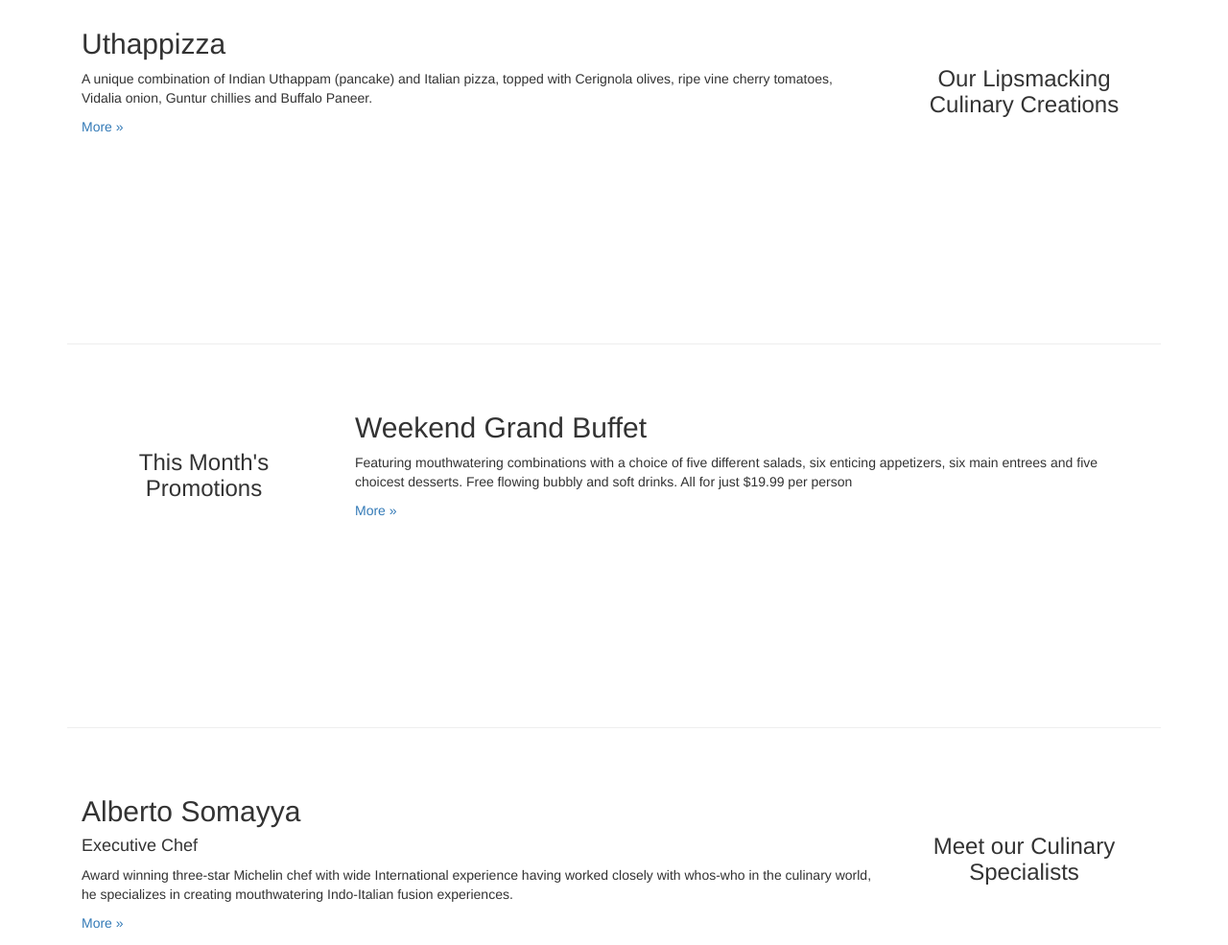
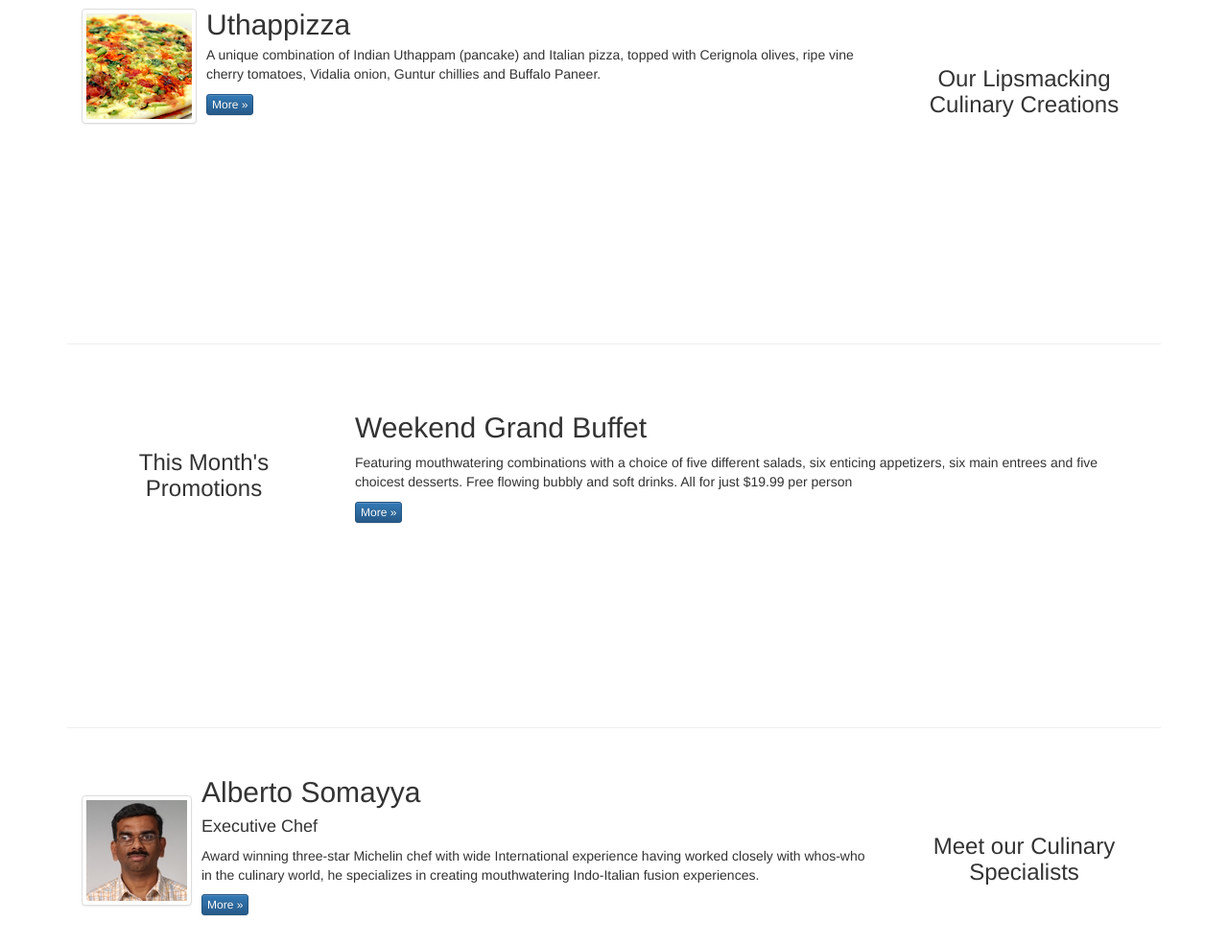
Before and after one commit to StudentRik/courseBootstrap, a plain HTML site: page index.html in a window 1280 px wide. Shown: the part 500-1485 px from the top of the page at 96% size. Drawn offline with nearby package versions, Linux system fonts and the light colour scheme.

Commit message:
added media object to index

```diff
--- a/index.html
+++ b/index.html
@@ -34,14 +34,18 @@
                 <span class="icon-bar"></span>
                 <span class="icon-bar"></span>
             </button>
-            <a href="index.html" class="navbar-brand">Ristorante Con Fusion</a>
+            <a href="index.html" class="navbar-brand"><img src="img/logo.png" height="30" width="41" alt=""></a>
         </div>
         <div id="navbar" class="navbar-collapse collapse">
             <ul class="nav navbar-nav">
-                <li class="active"><a href="index.html"><span class="glyphicon glyphicon-home" aria-hidden="true"></span> Home</a></li>
-                <li><a href="aboutus.html"> <span class="glyphicon glyphicon-info-sign" aria-hidden="true"></span> About</a></li>
+                <li class="active"><a href="index.html"><span class="glyphicon glyphicon-home"
+                                                              aria-hidden="true"></span> Home</a></li>
+                <li><a href="aboutus.html"> <span class="glyphicon glyphicon-info-sign" aria-hidden="true"></span> About</a>
+                </li>
                 <li class="dropdown">
-                    <a href="#" class="dropdown-toggle" data-toggle="dropdown" role="button" aria-haspopup="true" aria-expanded="false"><span class="glyphicon glyphicon-list-alt"></span> Menu <span class="caret"></span></a>
+                    <a href="#" class="dropdown-toggle" data-toggle="dropdown" role="button" aria-haspopup="true"
+                       aria-expanded="false"><span class="glyphicon glyphicon-list-alt"></span> Menu <span
+                            class="caret"></span></a>
                     <ul class="dropdown-menu">
                         <li><a href="#">Appetizers</a></li>
                         <li><a href="#">Main Courses</a></li>
@@ -72,7 +76,9 @@
                 <p>We take inspiration from the World's best cuisines, and create a unique fusion experience. Our
                     lipsmacking creations will tickle your culinary senses!</p>
             </div>
-            <div class="col-xs-12 col-sm-4">
+            <div class="col-xs-12 col-sm-2">
+                <p style="padding: 20px;"></p>
+                <img src="img/logo.png" alt="" class="img-responsive">
             </div>
         </div>
     </div>
@@ -86,12 +92,23 @@
             <h3 align=center>Our Lipsmacking Culinary Creations</h3>
         </div>
         <div class="col-xs-12 col-sm-9 col-sm-pull-3">
-            <h2>Uthappizza</h2>
+            <div class="media">
+                <div class="media-left media-middle">
+                    <a href="#">
+                        <img class="media-object img-thumbnail" src="img/uthappizza.png" alt="Uthappizza">
+                    </a>
+                </div>
+                <div class="media-body">
+                    <h2 class="media-heading">Uthappizza</h2>
 
-            <p>A unique combination of Indian Uthappam (pancake) and Italian pizza, topped with Cerignola olives, ripe
-                vine cherry tomatoes, Vidalia onion, Guntur chillies and Buffalo Paneer.</p>
+                    <p>A unique combination of Indian Uthappam (pancake) and Italian pizza, topped with Cerignola
+                        olives,
+                        ripe
+                        vine cherry tomatoes, Vidalia onion, Guntur chillies and Buffalo Paneer.</p>
 
-            <p><a href="#">More &raquo;</a></p>
+                    <p><a class="btn btn-primary btn-xs" href="#">More &raquo;</a></p>
+                </div>
+            </div>
         </div>
     </div>
 
@@ -109,7 +126,7 @@
                 main entrees and five choicest desserts. Free flowing bubbly and soft drinks. All for just $19.99 per
                 person </p>
 
-            <p><a href="#">More &raquo;</a></p>
+            <p><a class="btn btn-primary btn-xs" href="#">More &raquo;</a></p>
         </div>
     </div>
 
@@ -120,14 +137,24 @@
             <h3 align=center>Meet our Culinary Specialists</h3>
         </div>
         <div class="col-xs-12 col-sm-9 col-sm-pull-3">
-            <h2>Alberto Somayya</h2>
-            <h4>Executive Chef</h4>
+            <div class="media">
+                <div class="media-left media-middle">
+                    <a href="#">
+                        <img class="media-object img-thumbnail" src="img/alberto.png" alt="Alberto Somayya">
+                    </a>
+                </div>
+                <div class="media-body">
+                    <h2 class="media-heading">Alberto Somayya</h2>
+                    <h4>Executive Chef</h4>
 
-            <p>Award winning three-star Michelin chef with wide International experience having worked closely with
-                whos-who in the culinary world, he specializes in creating mouthwatering Indo-Italian fusion
-                experiences. </p>
+                    <p>Award winning three-star Michelin chef with wide International experience having worked closely
+                        with
+                        whos-who in the culinary world, he specializes in creating mouthwatering Indo-Italian fusion
+                        experiences. </p>
 
-            <p><a href="#">More &raquo;</a></p>
+                    <p><a class="btn btn-primary btn-xs" href="#">More &raquo;</a></p>
+                </div>
+            </div>
         </div>
     </div>
 </div>
@@ -157,9 +184,12 @@
             </div>
             <div class="col-sm-4 col-xs-12">
                 <div class="nav navbar-nav" style="padding: 40px 10px;">
-                    <a class="btn btn-social-icon btn-google-plus" href="http://google.com/+"><i class="fa fa-google-plus"></i></a>
-                    <a class="btn btn-social-icon btn-facebook" href="http://www.facebook.com/profile.php?id="><i class="fa fa-facebook"></i></a>
-                    <a class="btn btn-social-icon btn-linkedin" href="http://www.linkedin.com/in/"><i class="fa fa-linkedin"></i></a>
+                    <a class="btn btn-social-icon btn-google-plus" href="http://google.com/+"><i
+                            class="fa fa-google-plus"></i></a>
+                    <a class="btn btn-social-icon btn-facebook" href="http://www.facebook.com/profile.php?id="><i
+                            class="fa fa-facebook"></i></a>
+                    <a class="btn btn-social-icon btn-linkedin" href="http://www.linkedin.com/in/"><i
+                            class="fa fa-linkedin"></i></a>
                     <a class="btn btn-social-icon btn-twitter" href="http://twitter.com/"><i class="fa fa-twitter"></i></a>
                     <a class="btn btn-social-icon btn-youtube" href="http://youtube.com/"><i class="fa fa-youtube"></i></a>
                     <a class="btn btn-social-icon" href="mailto:"><i class="fa fa-envelope"></i></a>
```
Also changed, not shown: aboutus.html (+4 -2 lines), contactus.html (+4 -2 lines).
